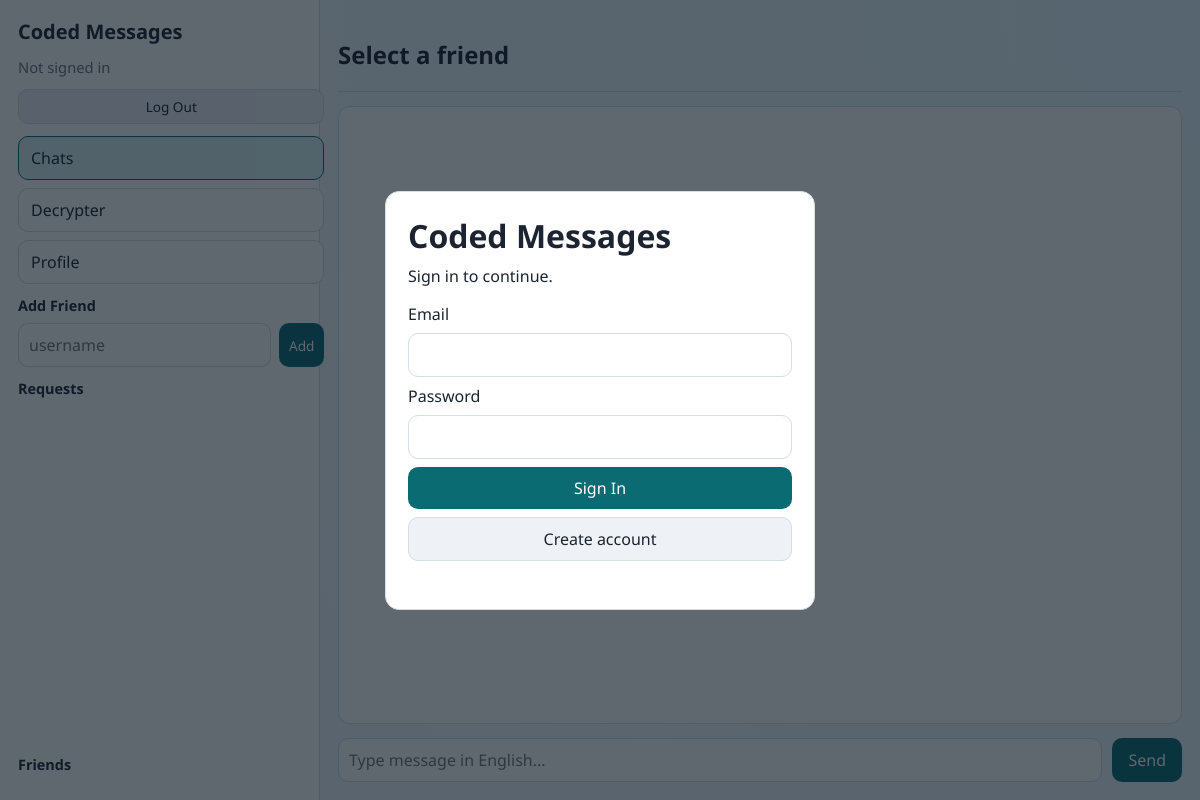
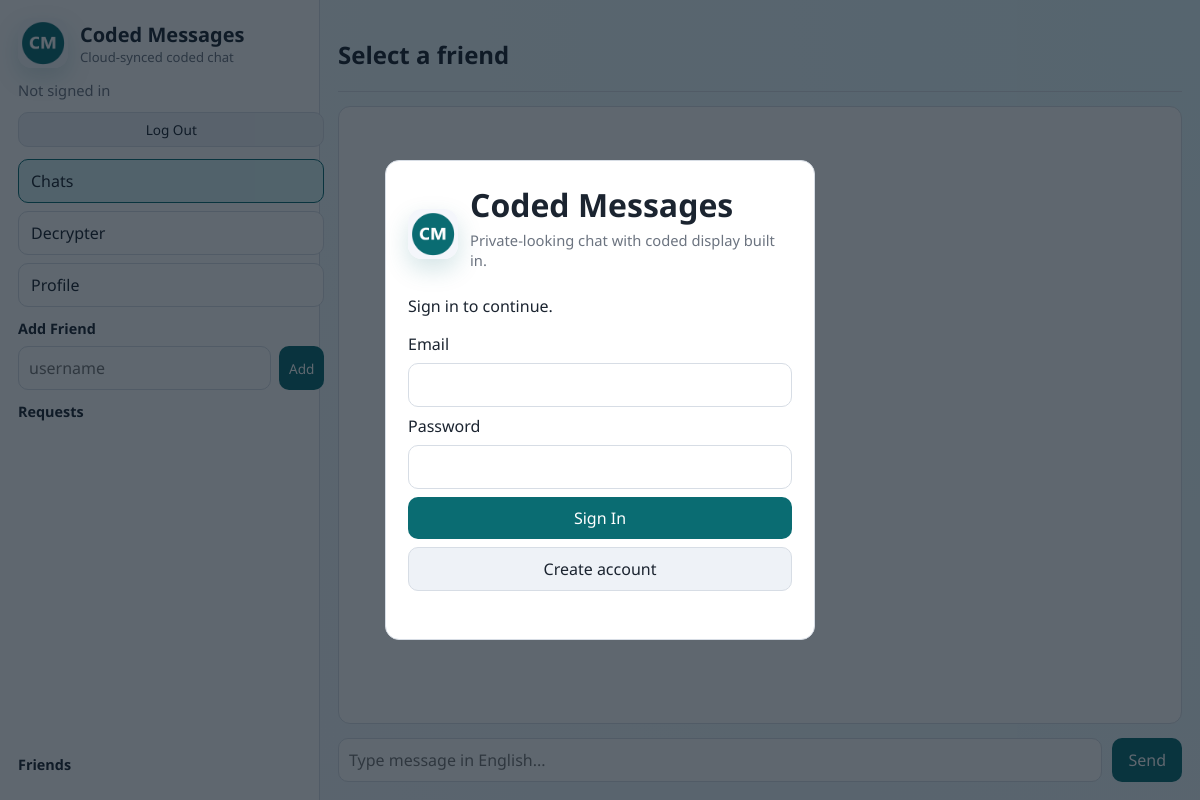
Before and after one commit to djr296/coded-messages-app, an Electron app: page renderer/index.html in a window 1200 px wide. Drawn offline with Linux system fonts and the light colour scheme.

Commit message:
Add branded Windows installer and cloud default app config

```diff
--- a/main.js
+++ b/main.js
@@ -7,6 +7,8 @@ const CLOUD_API_BASE = "https://coded-messages-api.onrender.com";
 
 function createWindow() {
   const win = new BrowserWindow({
+    title: "Coded Messages",
+    icon: path.join(__dirname, "assets", "app-icon.png"),
     width: 1200,
     height: 780,
     minWidth: 980,
--- a/renderer/index.html
+++ b/renderer/index.html
@@ -9,7 +9,13 @@
   <body>
     <div id="auth-overlay" class="auth-overlay hidden">
       <div class="auth-card">
-        <h1>Coded Messages</h1>
+        <div class="brand-lockup auth-brand">
+          <img src="../assets/app-icon.png" alt="Coded Messages icon" class="brand-icon" />
+          <div>
+            <h1>Coded Messages</h1>
+            <p class="brand-tagline">Private-looking chat with coded display built in.</p>
+          </div>
+        </div>
         <p id="auth-subtitle">Sign in to continue.</p>
         <form id="auth-form" class="auth-form">
           <label for="auth-email">Email</label>
@@ -32,7 +38,13 @@
 
     <div class="app-shell">
       <aside class="sidebar">
-        <div class="brand">Coded Messages</div>
+        <div class="brand-lockup">
+          <img src="../assets/app-icon.png" alt="Coded Messages icon" class="brand-icon" />
+          <div>
+            <div class="brand">Coded Messages</div>
+            <div class="brand-subtitle">Cloud-synced coded chat</div>
+          </div>
+        </div>
         <div id="current-user" class="current-user">Not signed in</div>
         <button id="logout-btn" class="muted-btn small">Log Out</button>
 
--- a/renderer/styles.css
+++ b/renderer/styles.css
@@ -40,11 +40,33 @@ body {
 }
 
 .auth-card h1 {
-  margin: 0 0 8px;
+  margin: 0 0 4px;
 }
 
 .auth-card p {
   margin-top: 0;
+}
+
+.brand-lockup {
+  display: flex;
+  align-items: center;
+  gap: 12px;
+}
+
+.auth-brand {
+  margin-bottom: 10px;
+}
+
+.brand-icon {
+  width: 50px;
+  height: 50px;
+  border-radius: 14px;
+  box-shadow: 0 10px 24px rgba(10, 108, 114, 0.18);
+}
+
+.brand-tagline {
+  color: var(--muted);
+  font-size: 0.92rem;
 }
 
 .auth-form {
@@ -70,6 +92,11 @@ body {
 .brand {
   font-size: 1.25rem;
   font-weight: 700;
+}
+
+.brand-subtitle {
+  font-size: 0.82rem;
+  color: var(--muted);
 }
 
 .current-user {
```
Also changed, not shown: package.json (+7 -1 lines), assets/app-icon.ico (added), assets/app-icon.png (added).
